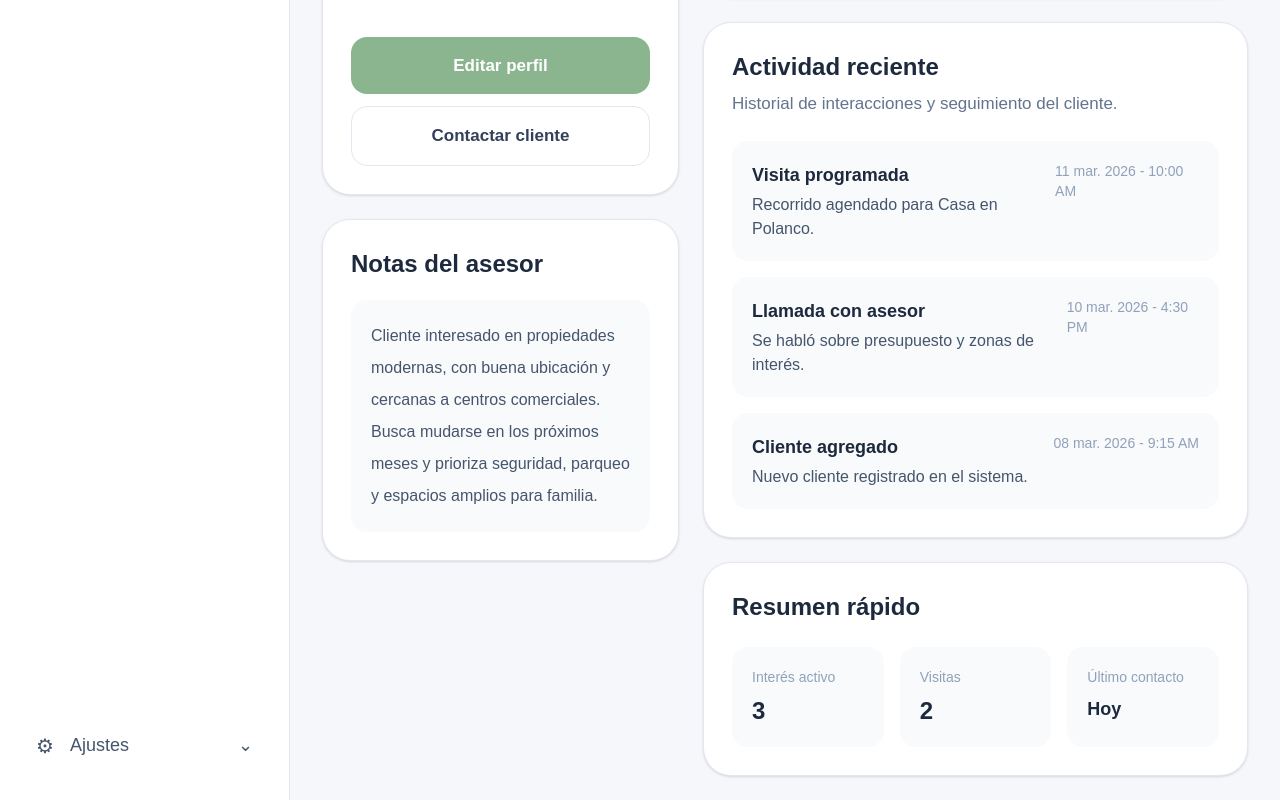
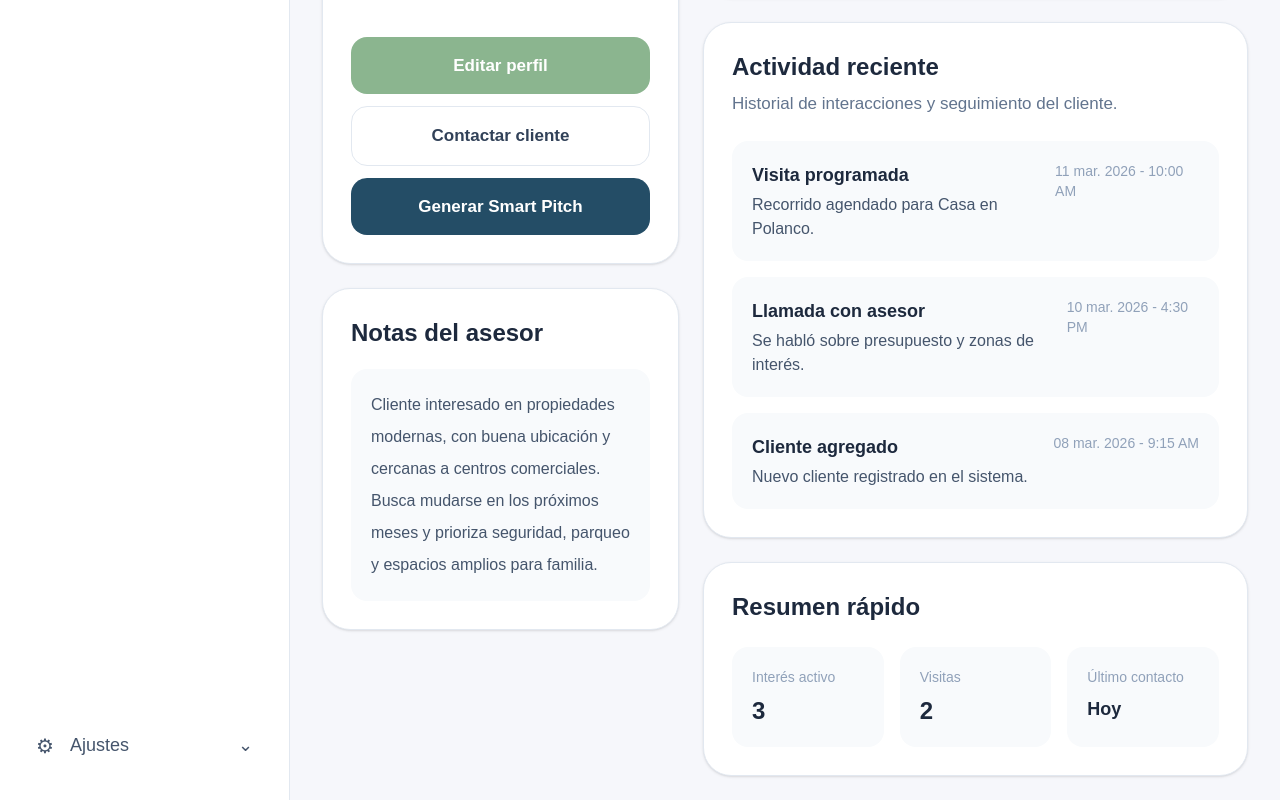
Before and after one commit to JeanPacheco12/CourseProject-SyncraAI, a Next.js app in the folder web/: page /client-profile in a window 1280 px wide. Shown: the part 837-1637 px from the top of the page. Built offline with nearby package versions, Linux system fonts and the light colour scheme.

Commit message:
nuevo boton para generar smart pitch y re dirija a una pantalla donde este ese mensaje generado o editarlo

```diff
--- a/web/app/client-profile/page.tsx
+++ b/web/app/client-profile/page.tsx
@@ -1,4 +1,5 @@
 import Image from "next/image";
+import Link from "next/link";
 
 const interestedProperties = [
   {
@@ -246,13 +247,20 @@ export default function ClientProfilePage() {
 
                   <div className="mt-8 space-y-3">
                     <button className="w-full rounded-2xl bg-[#8bb58f] px-5 py-4 text-[17px] font-semibold text-white transition hover:opacity-90">
-                      Editar perfil
+                        Editar perfil
                     </button>
 
                     <button className="w-full rounded-2xl border border-slate-200 bg-white px-5 py-4 text-[17px] font-semibold text-slate-700 transition hover:bg-slate-50">
-                      Contactar cliente
+                        Contactar cliente
                     </button>
-                  </div>
+
+                    <Link
+                        href="/smart_pitch"
+                        className="block w-full rounded-2xl bg-[#244d66] px-5 py-4 text-center text-[17px] font-semibold text-white transition hover:opacity-90"
+                    >
+                        Generar Smart Pitch
+                    </Link>
+                    </div>
                 </div>
 
                 <div className="rounded-[28px] border border-slate-200 bg-white p-7 shadow-sm">
```
